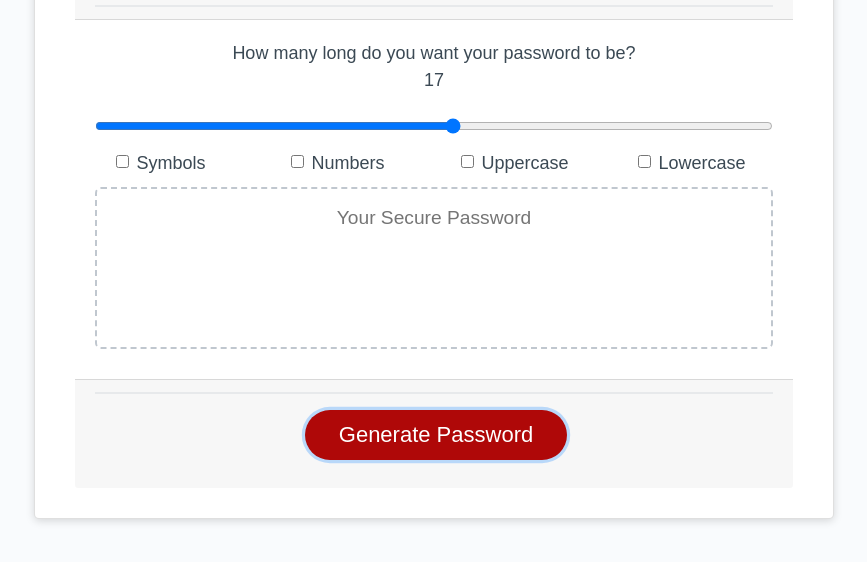
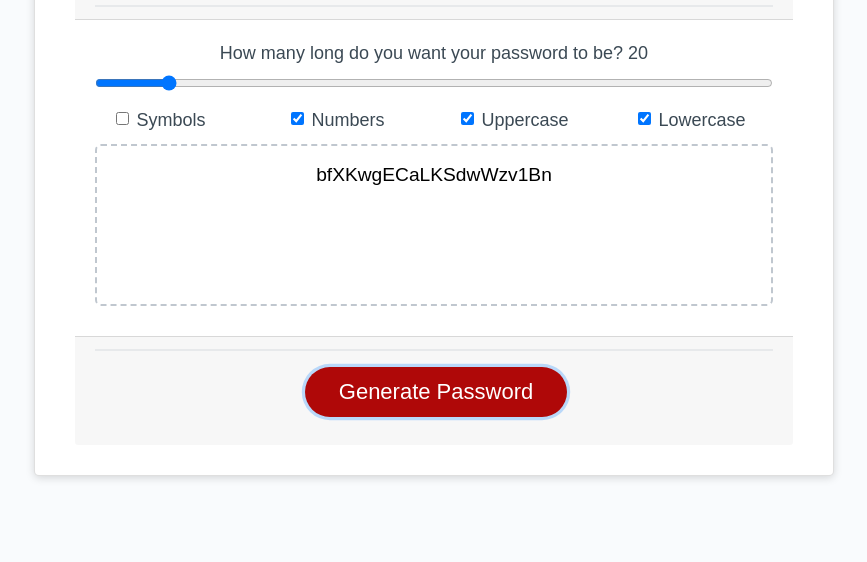
Before and after one commit to MannyLouHub/3-Password-Generator, a plain HTML site: page index.html in a window 1280 px wide. Both pictures are taken after a click on the button "Generate Password". Shown: the part 160-722 px from the top of the page, without its empty margins (206-1073 px from the left). Drawn offline with nearby package versions, Linux system fonts and the light colour scheme.

Commit message:
Updated, and completed functioning password gen

```diff
--- a/Develop/script.js
+++ b/Develop/script.js
@@ -59,20 +59,17 @@ function generatePassword() {
 
   //display results
 
+  let genPass= "";
+
   for(let i=0; i < slider.value; i++){
-    let genPass = allChars[Math.floor(Math.random() * allChars.length)];
+    genPass += allChars[Math.floor(Math.random() * allChars.length)];
+    console.log(genPass);
 
   }
 
-  console.log(genPass);
 
 
-// console.log(upperLetters[0]);
-
-// var passwordValue = upperLetters.concat(lowerLetters);
-
-// console.log(passwordValue);
-
+ return genPass
 }
 
 // Write password to the #password input
--- a/index.html
+++ b/index.html
@@ -22,8 +22,8 @@
 
           <form class="row">
             <div class="form-group col">
-              <label for="formControlRange">How many long do you want your password to be? <p id="demo">: </p></label>
-              <input type="range" min="8" max="25" class="form-control-range" id="formControlRange">
+              <label for="formControlRange">How many long do you want your password to be? <span id="demo">: </span></label>
+              <input type="range" value="20" min="8" max="128" class="form-control-range" id="formControlRange">
             </div>
           </form>
 
@@ -32,19 +32,19 @@
           <div class="row">
 
           <div class="form-check col-3">
-            <input class="form-check-input" type="checkbox" id="inlineCheckbox1" value="option1">
+            <input class="form-check-input" type="checkbox" id="inlineCheckbox1" value="option1" >
             <label class="form-check-label" for="inlineCheckbox1">Symbols</label>
           </div>
           <div class="form-check col-3">
-            <input class="form-check-input" type="checkbox" id="inlineCheckbox2" value="option2">
+            <input class="form-check-input" type="checkbox" id="inlineCheckbox2" value="option2" checked>
             <label class="form-check-label" for="inlineCheckbox2">Numbers</label>
           </div>
           <div class="form-check col-3">
-            <input class="form-check-input" type="checkbox" id="inlineCheckbox3" value="option3">
+            <input class="form-check-input" type="checkbox" id="inlineCheckbox3" value="option3" checked>
             <label class="form-check-label" for="inlineCheckbox3">Uppercase </label>
           </div>
           <div class="form-check col-3">
-            <input class="form-check-input" type="checkbox" id="inlineCheckbox4" value="option4">
+            <input class="form-check-input" type="checkbox" id="inlineCheckbox4" value="option4" checked>
             <label class="form-check-label" for="inlineCheckbox4">Lowercase</label>
           </div>
         </div>
```
